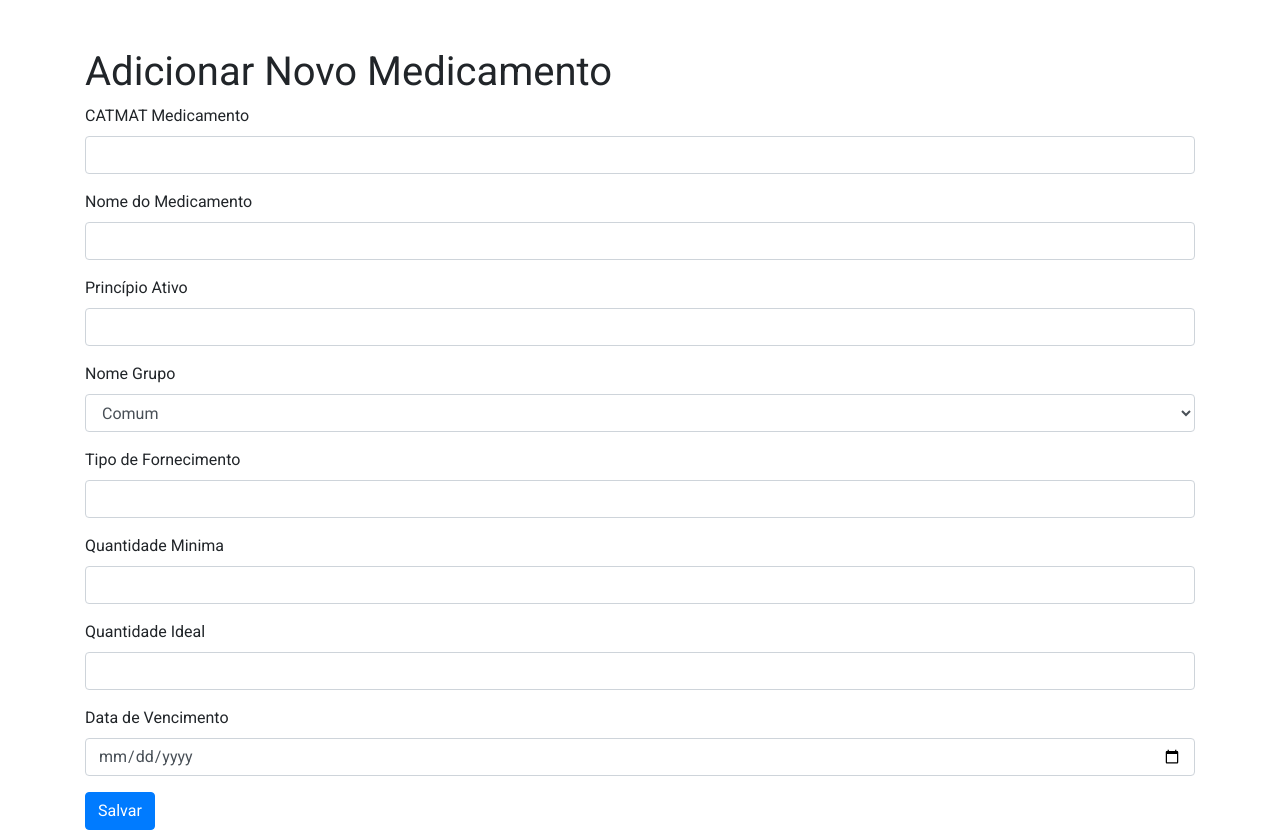
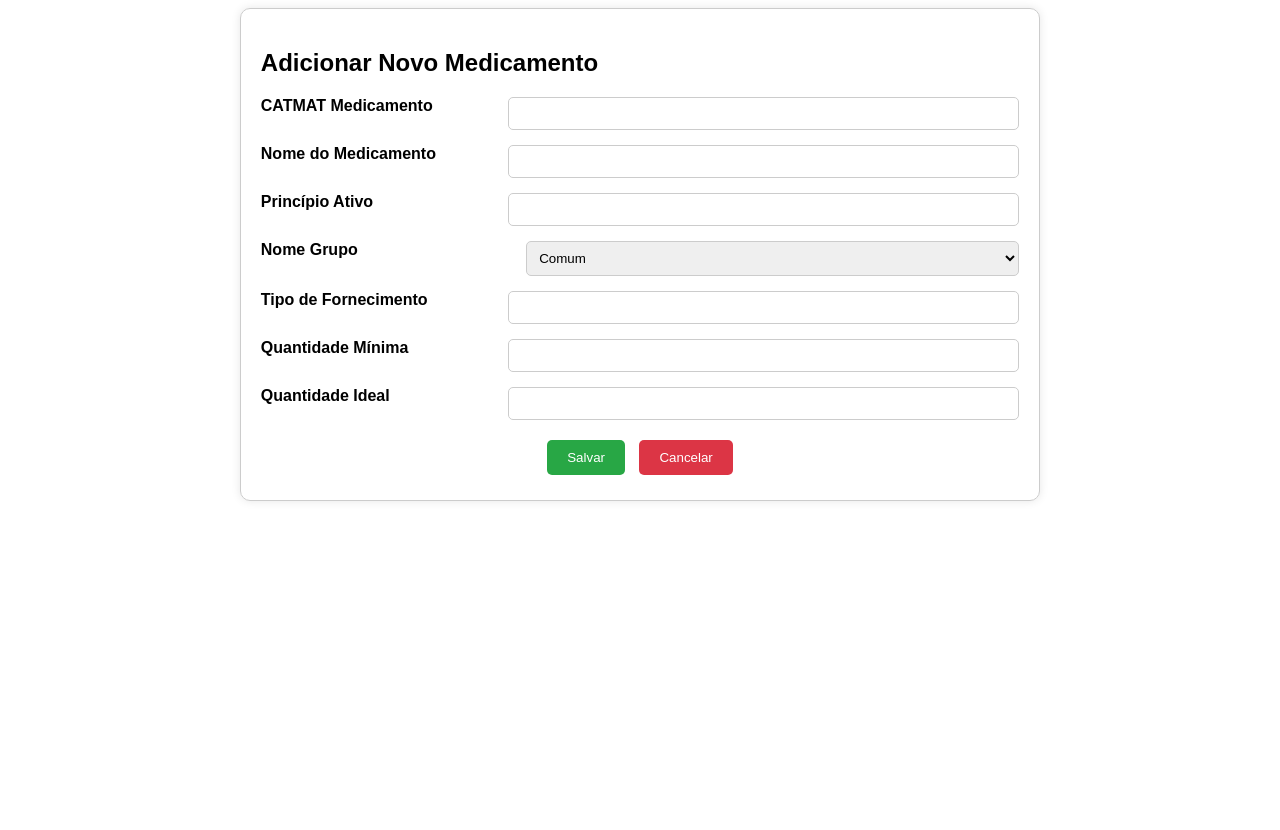
Before and after one commit to CarlosGabriel-dev/Gerenciador-de-medicamentos-em-Estoque, a Laravel app: page /inventory/create in a window 1280 px wide. After the commit the page ends 501 px from the top, so only its background shows below. Run offline with Laravel 10, Linux system fonts and the light colour scheme.

Commit message:
Commit Commit

```diff
--- a/public/css/style.css
+++ /dev/null
@@ -1,48 +0,0 @@
-*{
-    font-family: 'Roboto'
-}
-
-body {
-    display: flex;
-    min-height: 100vh;
-    flex-direction: column;
-}
-.sidebar {
-    height: 100vh;
-    position: fixed;
-    top: 0;
-    left: 0;
-    width: 250px;
-    background-color: #343a40;
-    color: #fff;
-    padding-top: 20px;
-}
-.sidebar a {
-    color: #fff;
-    text-decoration: none;
-    display: block;
-    padding: 10px;
-}
-.sidebar a:hover {
-    background-color: #007bff;
-}
-.main-content {
-    margin-left: 250px;
-    padding: 20px;
-    flex: 1;
-}
-.header {
-    display: flex;
-    justify-content: space-between;
-    align-items: center;
-    margin-bottom: 20px;
-}
-
-.rodape {
-    background-color: #f1f1f1;
-    padding: 20px;
-    text-align: center;
-    display: flex;
-    justify-content: center;
-    align-items: center;
-}
--- /dev/null
+++ b/public/css/styles.css
@@ -0,0 +1,69 @@
+body {
+    font-family: Arial, sans-serif;
+}
+
+.container {
+    width: 60%;
+    margin: auto;
+    border: 1px solid #ccc;
+    padding: 20px;
+    border-radius: 10px;
+    box-shadow: 0px 0px 10px rgba(0, 0, 0, 0.1);
+}
+
+.form-group {
+    display: flex;
+    justify-content: space-between;
+    margin-bottom: 15px;
+}
+
+.form-group label {
+    width: 30%;
+    font-weight: bold;
+}
+
+.form-group input, .form-group select {
+    width: 65%;
+    padding: 8px;
+    border: 1px solid #ccc;
+    border-radius: 5px;
+}
+
+.buttons {
+    text-align: center;
+}
+
+.buttons button {
+    padding: 10px 20px;
+    margin: 5px;
+    border: none;
+    border-radius: 5px;
+    cursor: pointer;
+}
+
+.buttons .btn-save {
+    background-color: #28a745;
+    color: white;
+}
+
+.buttons .btn-cancel {
+    background-color: #dc3545;
+    color: white;
+}
+
+.popup {
+    display: none;
+    position: fixed;
+    top: 50%;
+    left: 50%;
+    transform: translate(-50%, -50%);
+    padding: 20px;
+    background-color: white;
+    border: 1px solid #ccc;
+    border-radius: 10px;
+    box-shadow: 0px 0px 10px rgba(0, 0, 0, 0.2);
+}
+
+.popup.show {
+    display: block;
+}
--- a/resources/views/dashboard/index.blade.php
+++ b/resources/views/dashboard/index.blade.php
@@ -19,13 +19,13 @@
                             <a href="{{ route('dashboard') }}" class="nav-link text-white">Dashboard</a>
                         </li>
                         <li class="nav-item">
-                            <a href="#" class="nav-link text-white">Inventário</a>
+                            <a href="{{ route('inventory.index') }}" class="nav-link text-white">Inventário</a>
                         </li>
                         <li class="nav-item">
                             <a href="#" class="nav-link text-white">Relatórios</a>
                         </li>
                         <li class="nav-item">
-                            <a href="#" class="nav-link text-white">Cadastrar</a>
+                            <a href="" class="nav-link text-white">Cadastrar</a>
                         </li>
                     </ul>
                 </div>
--- a/resources/views/inventory/create.blade.php
+++ b/resources/views/inventory/create.blade.php
@@ -1,69 +1,75 @@
 <!DOCTYPE html>
-<html lang="en">
+<html lang="pt-BR">
 <head>
     <meta charset="UTF-8">
     <meta name="viewport" content="width=device-width, initial-scale=1.0">
-    <title>Adicionar Medicamento</title>
-    <link rel="stylesheet" href="https://stackpath.bootstrapcdn.com/bootstrap/4.5.2/css/bootstrap.min.css">
-    <link rel="preconnect" href="https://fonts.googleapis.com">
-    <link rel="preconnect" href="https://fonts.gstatic.com" crossorigin>
-    <link href="https://fonts.googleapis.com/css2?family=Roboto" rel="stylesheet">
-    <link rel="stylesheet" href="/css/style.css">
+    <title>Adicionar Novo Medicamento</title>
+    @if(session('success'))
+    <div id="popup" class="popup show">
+        <p>{{ session('success') }}</p>
+        <button onclick="closePopup()">Fechar</button>
+    </div>
+    @endif
+    <link rel="stylesheet" href="{{ asset('css/styles.css') }}">
 </head>
 <body>
-    <div class="container mt-5">
-        <h1>Adicionar Novo Medicamento</h1>
-        <form action="{{ route('inventory.store') }}" method="POST">
+    <div class="container">
+        <h2>Adicionar Novo Medicamento</h2>
+        <form id="medicamentoForm" method="POST" action="{{ route('inventory.create') }}">
             @csrf
             <div class="form-group">
-    <label for="medication_id">CATMAT Medicamento</label>
-    <input type="text" class="form-control" id="medication_id" name="medication_id" pattern="[A-Z1-9\-]+" required>
-</div>
-
-<div class="form-group">
-    <label for="medication_name">Nome do Medicamento</label>
-    <input type="text" class="form-control" id="medication_name" name="medication_name" required>
-</div>
-
-<div class="form-group">
-    <label for="active_principle">Princípio Ativo</label>
-    <input type="text" class="form-control" id="active_principle" name="active_principle" required>
-</div>
-
-<div class="form-group">
-    <label for="group">Nome Grupo</label>
-    <select class="form-control" id="group" name="group" required>
-        <option value="Comum">Comum</option>
-        <option value="Controlado">Controlado</option>
-        <option value="Receita Simples">Receita Simples</option>
-        <option value="Receita A">Receita A</option>
-        <option value="Receita B">Receita B</option>
-        <option value="Psicotropicos">Psicotropicos</option>
-    </select>
-</div>
-
-<div class="form-group">
-    <label for="supply_type">Tipo de Fornecimento</label>
-    <input type="text" class="form-control" id="supply_type" name="supply_type" pattern="[A-Z1-9\-]+" required>
-</div>
-
-<div class="form-group">
-    <label for="min_quantity">Quantidade Minima</label>
-    <input type="number" class="form-control" id="min_quantity" name="min_quantity" min="0" required>
-</div>
-
-<div class="form-group">
-    <label for="ideal_quantity">Quantidade Ideal</label>
-    <input type="number" class="form-control" id="ideal_quantity" name="ideal_quantity" min="0" required>
-</div>
-
-<div class="form-group">
-    <label for="expiry_date">Data de Vencimento</label>
-    <input type="date" class="form-control" id="expiry_date" name="expiry_date" required>
-</div>
-
-            <button type="submit" class="btn btn-primary">Salvar</button>
+                <label for="catmat">CATMAT Medicamento</label>
+                <input type="text" id="catmat" name="catmat">
+            </div>
+            <div class="form-group">
+                <label for="nome">Nome do Medicamento</label>
+                <input type="text" id="nome" name="nome">
+            </div>
+            <div class="form-group">
+                <label for="principio">Princípio Ativo</label>
+                <input type="text" id="principio" name="principio">
+            </div>
+            <div class="form-group">
+                <label for="grupo">Nome Grupo</label>
+                <select id="grupo" name="grupo">
+                    <option value="comum">Comum</option>
+                    <!-- Outras opções aqui -->
+                </select>
+            </div>
+            <div class="form-group">
+                <label for="fornecimento">Tipo de Fornecimento</label>
+                <input type="text" id="fornecimento" name="fornecimento">
+            </div>
+            <div class="form-group">
+                <label for="minima">Quantidade Mínima</label>
+                <input type="number" id="minima" name="minima">
+            </div>
+            <div class="form-group">
+                <label for="ideal">Quantidade Ideal</label>
+                <input type="number" id="ideal" name="ideal">
+            </div>
+            <div class="buttons">
+                <button type="submit" class="btn-save">Salvar</button>
+                <button type="button" class="btn-cancel" onclick="cancel()">Cancelar</button>
+            </div>
         </form>
     </div>
+
+    <div id="popup" class="popup">
+        <p>Cadastro realizado com sucesso!</p>
+        <button onclick="closePopup()">Fechar</button>
+    </div>
+
+    <script>
+        function cancel() {
+            if(confirm("Tem certeza que deseja cancelar?")) {
+                document.getElementById('medicamentoForm').reset();
+            }
+        }
+
+        function closePopup() {
+            document.getElementById('popup').classList.remove('show');
+        }
+    </script>
 </body>
 </html>
--- a/resources/views/inventory/edit.blade.php
+++ b/resources/views/inventory/edit.blade.php
@@ -18,7 +18,7 @@
             @method('PUT')
             <div class="form-group">
                 <label for="name">Nome</label>
-                <input type="text" class="form-control" id="name" name="name" value="{{ $medication->name }}" required>
+                <input  type="text" class="form-control" id="name" name="name" value="{{ $medication->name }}" required>
             </div>
             <div class="form-group">
                 <label for="medication_id">ID Medicamento</label>
--- a/resources/views/inventory/index.blade.php
+++ b/resources/views/inventory/index.blade.php
@@ -51,8 +51,8 @@
 <body>
     <div class="sidebar">
         <h2 class="text-center">Humaniza</h2>
-        <a href="#">Dashboard</a>
-        <a href="#">Inventário</a>
+        <a href="/resources/views/dashboard/index.blade.php">Dashboard</a>
+        <a href="{{ route('inventory.index') }}">Inventário</a>
         <a href="#">Grupos de Medicamentos</a>
         <a href="#">Relatório</a>
         <a href="#">Cadastrar</a>
```
Also changed, not shown: public/css/login.css (added, +71 -0 lines), public/css/register.css (added, +71 -0 lines), resources/css/app.css (deleted, +0 -35 lines), resources/views/auth/login.blade.php (+7 -42 lines), resources/views/auth/register.blade.php (+7 -43 lines), public/img/Imagem1.png (added).
